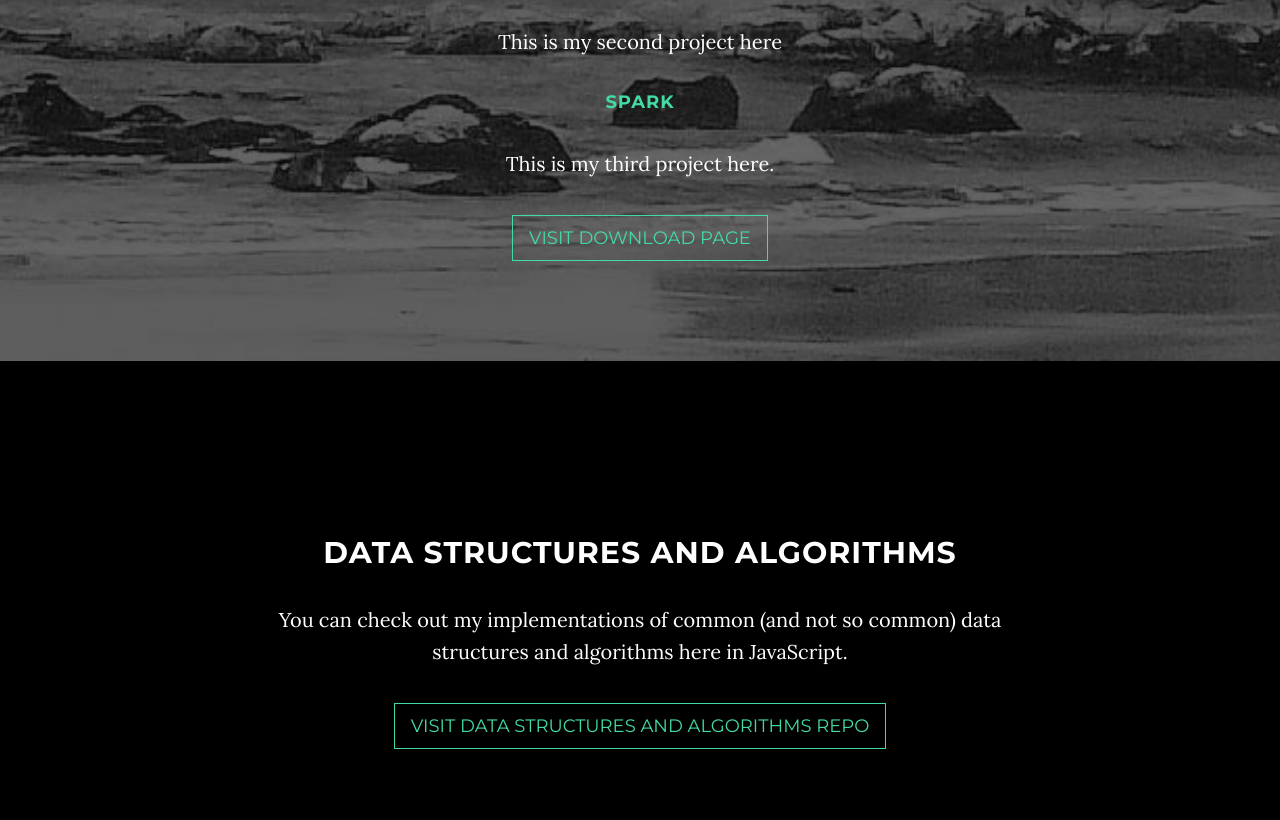
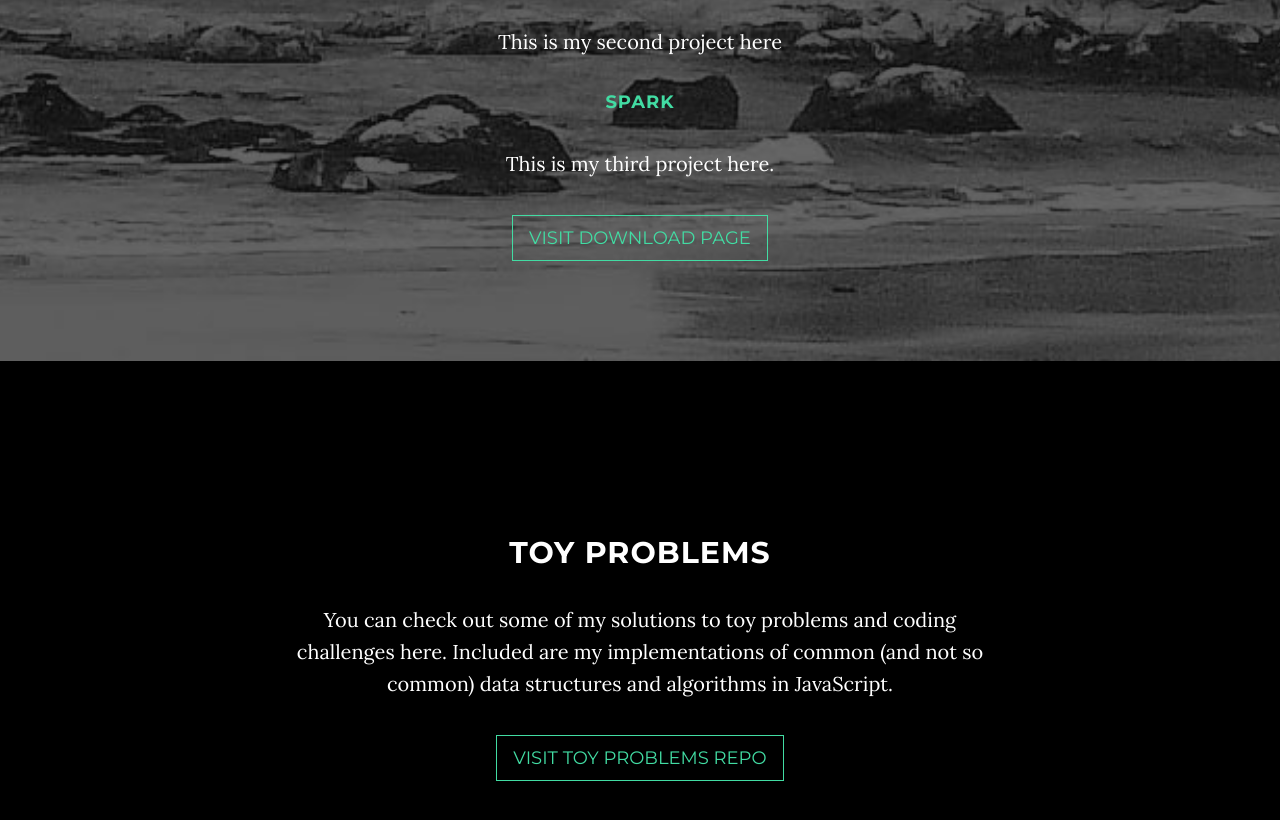
Before and after one commit to deniztetik/deniztetik.github.io, a website: page index.html in a window 1280 px wide. Shown: the part 1952-2772 px from the top of the page. Drawn offline with nearby package versions, Linux system fonts and the light colour scheme.

Commit message:
[fix] Make "Toy Problems" one section that contains data structures and algorithms and reminify CSS"

```diff
--- a/css/grayscale.css
+++ b/css/grayscale.css
@@ -220,7 +220,7 @@ a:focus {
 .content-section {
   padding-top: 60px;
 }
-.toyproblems-section, .portfolio-section {
+.contact-section, .portfolio-section {
   width: 100%;
   padding: 50px 0;
   color: white;
@@ -240,7 +240,7 @@ a:focus {
   .content-section {
     padding-top: 175px;
   }
-  .toyproblems-section, .portfolio-section {
+  .contact-section, .portfolio-section {
     padding: 100px 0;
   }
   #map {
--- a/index.html
+++ b/index.html
@@ -57,9 +57,6 @@
                     </li>
                     <li>
                         <a class="page-scroll" href="#portfolio">Portfolio</a>
-                    </li>
-                    <li>
-                        <a class="page-scroll" href="#datastructuresandalgorithms">Data Structures and Algorithms</a>
                     </li>
                     <li>
                         <a class="page-scroll" href="#toyproblems">Toy Problems</a>
@@ -124,7 +121,7 @@
 
 
     <!-- Data Structures and Algorithms Section -->
-    <section id="datastructuresandalgorithms" class="content-section text-center">
+    <!-- <section id="datastructuresandalgorithms" class="content-section text-center">
         <div class="datastructuresandalgorithms-section">
             <div class="container">
                 <div class="col-lg-8 col-lg-offset-2">
@@ -134,7 +131,7 @@
                 </div>
             </div>
         </div>
-    </section>
+    </section> -->
 
     <!-- Toy Problems -->
     <section id="toyproblems" class="content-section text-center">
@@ -142,8 +139,8 @@
             <div class="container">
                 <div class="col-lg-8 col-lg-offset-2">
                     <h2>Toy Problems</h2>
-                    <p>You can check out some of my solutions to toy problems and coding challenges here.</p>
-                    <a href="http://startbootstrap.com/template-overviews/grayscale/" class="btn btn-default btn-lg">Visit Download Page</a>
+                    <p>You can check out some of my solutions to toy problems and coding challenges here. Included are my implementations of common (and not so common) data structures and algorithms in JavaScript.</p>
+                    <a href="https://github.com/deniztetik/data-structures" class="btn btn-default btn-lg">Visit Toy Problems Repo</a>
                 </div>
             </div>
         </div>
@@ -164,9 +161,6 @@
                     </li>
                     <li>
                         <a href="https://github.com/deniztetik" class="btn btn-default btn-lg"><i class="fa fa-github fa-fw"></i> <span class="network-name">Github</span></a>
-                    </li>
-                    <li>
-                        <a href="https://plus.google.com/+Startbootstrap/posts" class="btn btn-default btn-lg"><i class="fa fa-google-plus fa-fw"></i> <span class="network-name">Google+</span></a>
                     </li>
                 </ul>
             </div>
```
Also changed, not shown: css/grayscale.min.css.
